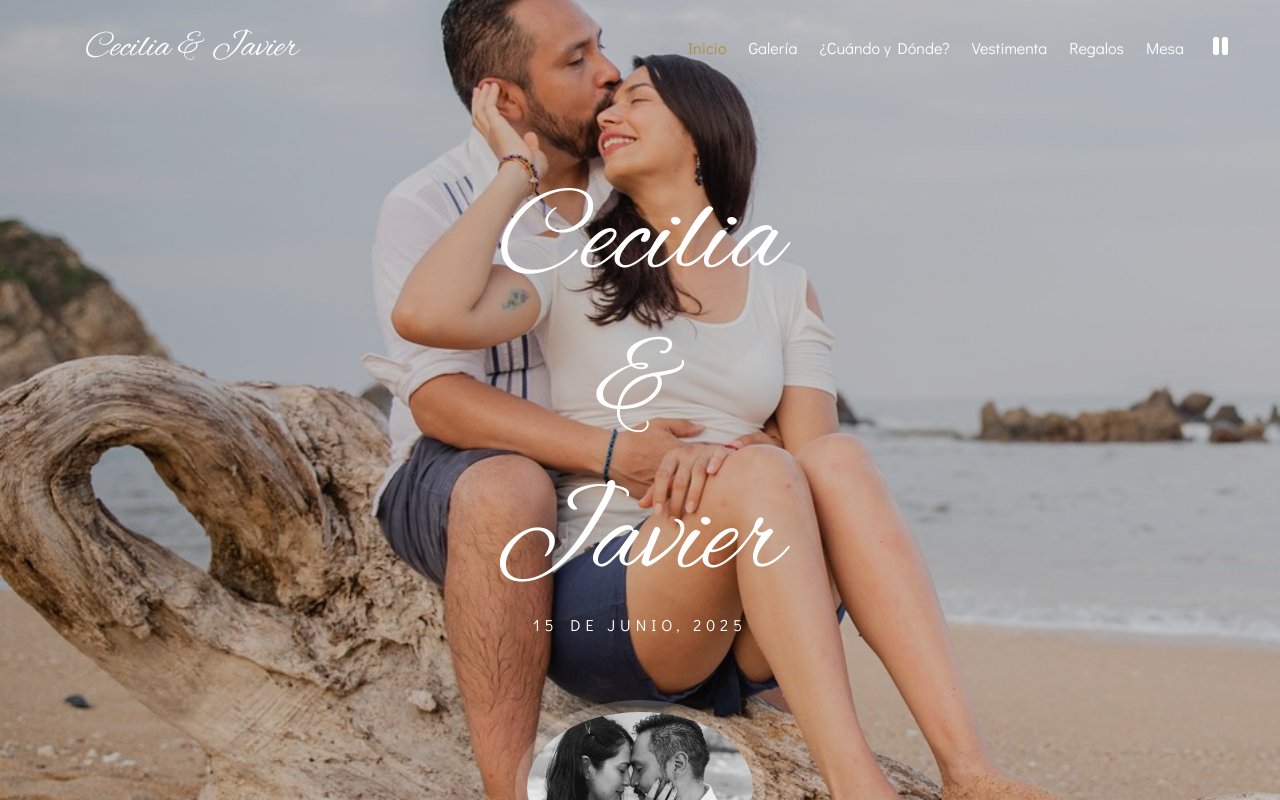
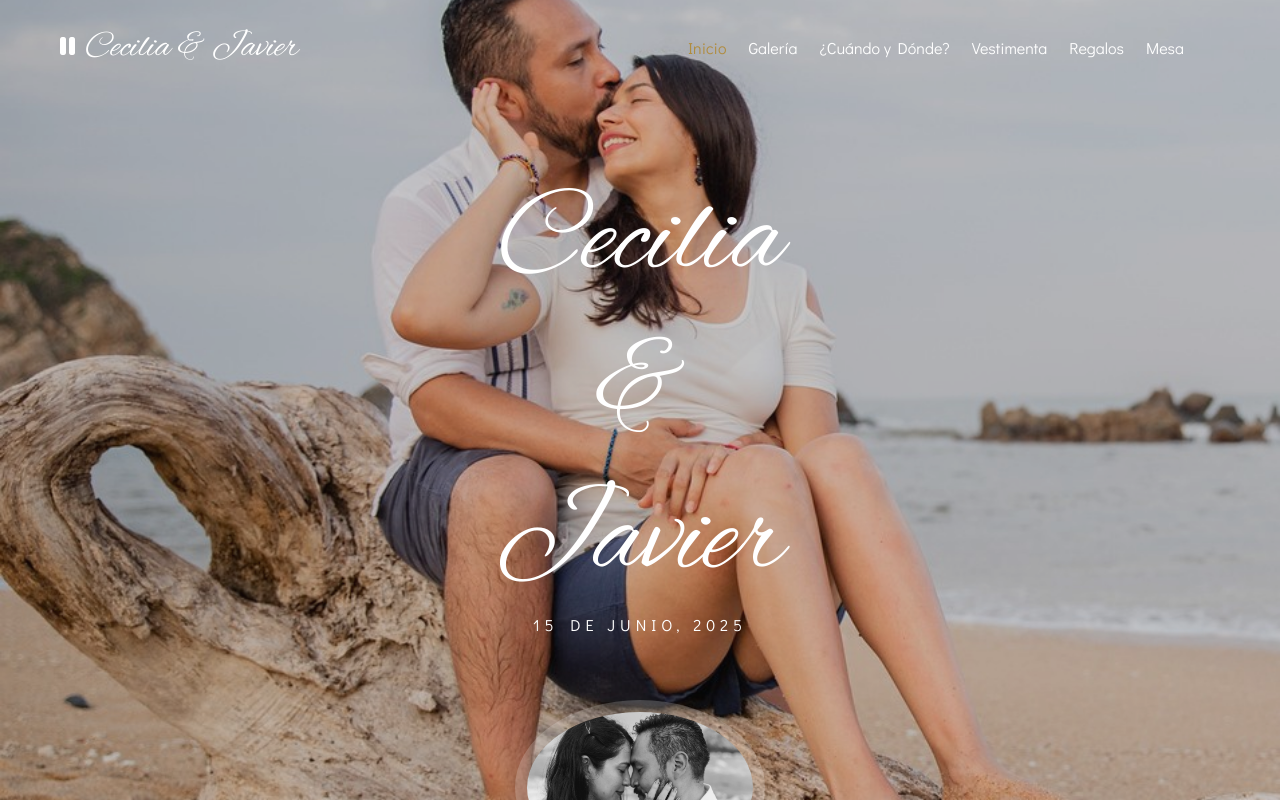
Before and after one commit to PacoJavoMx/cecijaviporsiempre, a plain HTML site: page index.html in a window 1280 px wide. Shown: the top 800 px of the page. Drawn offline with Linux system fonts and the light colour scheme.

Commit message:
moviendo boton

```diff
--- a/css/style.css
+++ b/css/style.css
@@ -2720,17 +2720,20 @@ overflow: hidden !important;
 }
 
 
+
+
+
 #music-player {
     position: fixed;
-    top: 20px;
-    right: 20px;
+    bottom: 30px;
+    left: 30px;
+    top: auto;
+    right: auto;
     z-index: 9999;
 }
 
 @media (max-width: 768px) {
     #music-player {
-        top: auto;
-        right: auto;
         bottom: 20px;
         left: 20px;
     }
```
